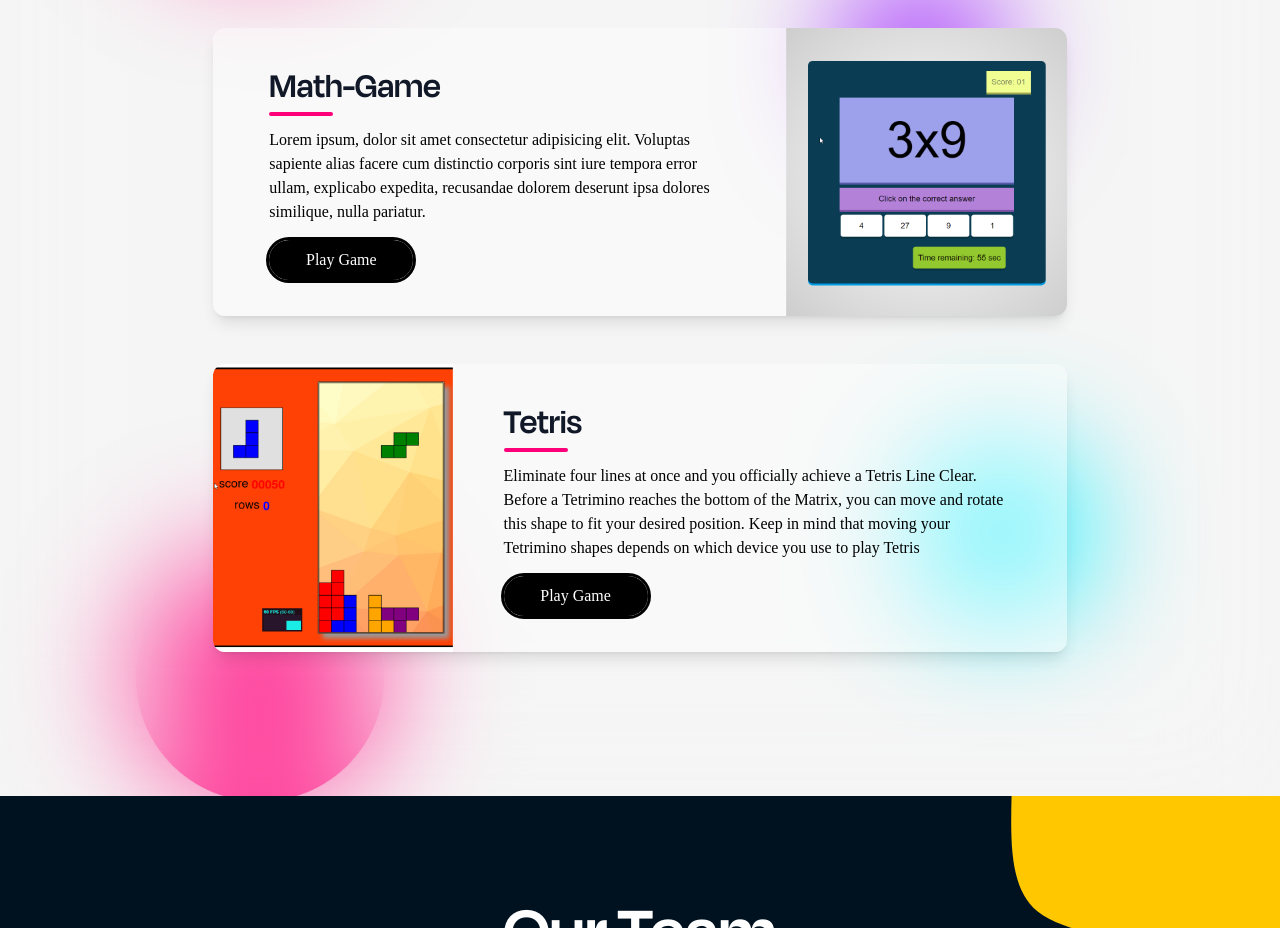
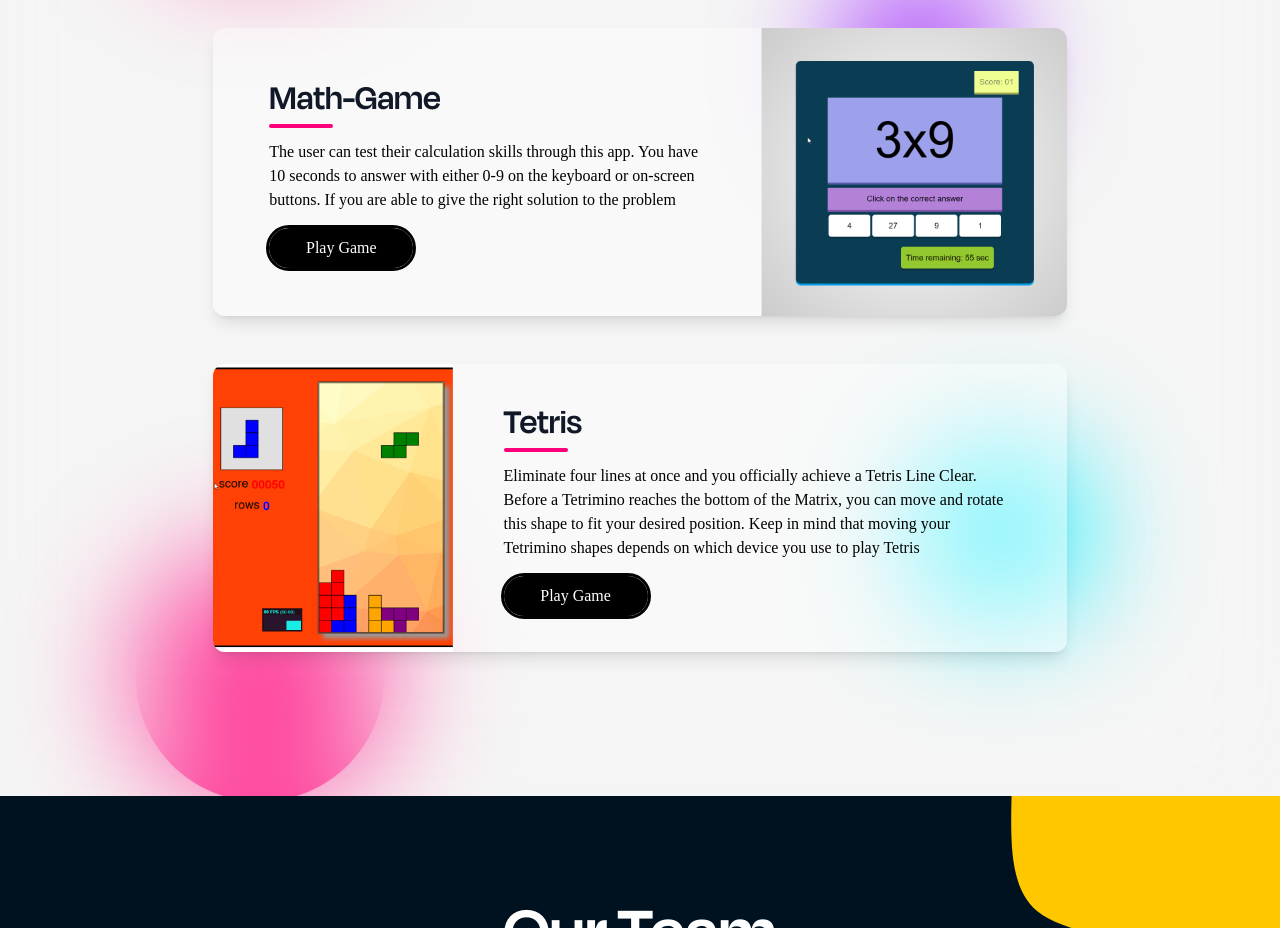
Before and after one commit to abhidadhaniya23/Dhinga-Masti, a React (Create React App) app: page / in a window 1280 px wide. Shown: the part 4840-5768 px from the top of the page. Built offline with nearby package versions, Linux system fonts and the light colour scheme; a web font is replaced by a local one.

Commit message:
update math game desc

```diff
--- a/src/Sections/Games/Components/MultipleGames.js
+++ b/src/Sections/Games/Components/MultipleGames.js
@@ -42,7 +42,7 @@
         },
         {
             title: "Math-Game",
-            desc: "Lorem ipsum, dolor sit amet consectetur adipisicing elit. Voluptas sapiente alias facere cum distinctio corporis sint iure tempora error ullam, explicabo expedita, recusandae dolorem deserunt ipsa dolores similique, nulla pariatur.",
+            desc: "The user can test their calculation skills through this app. You have 10 seconds to answer with either 0-9 on the keyboard or on-screen buttons. If you are able to give the right solution to the problem",
             link: "https://youth-avenue-2021.github.io/Toy_Curio_Games/Math-Game/index.html",
             img: img2,
         },
```
